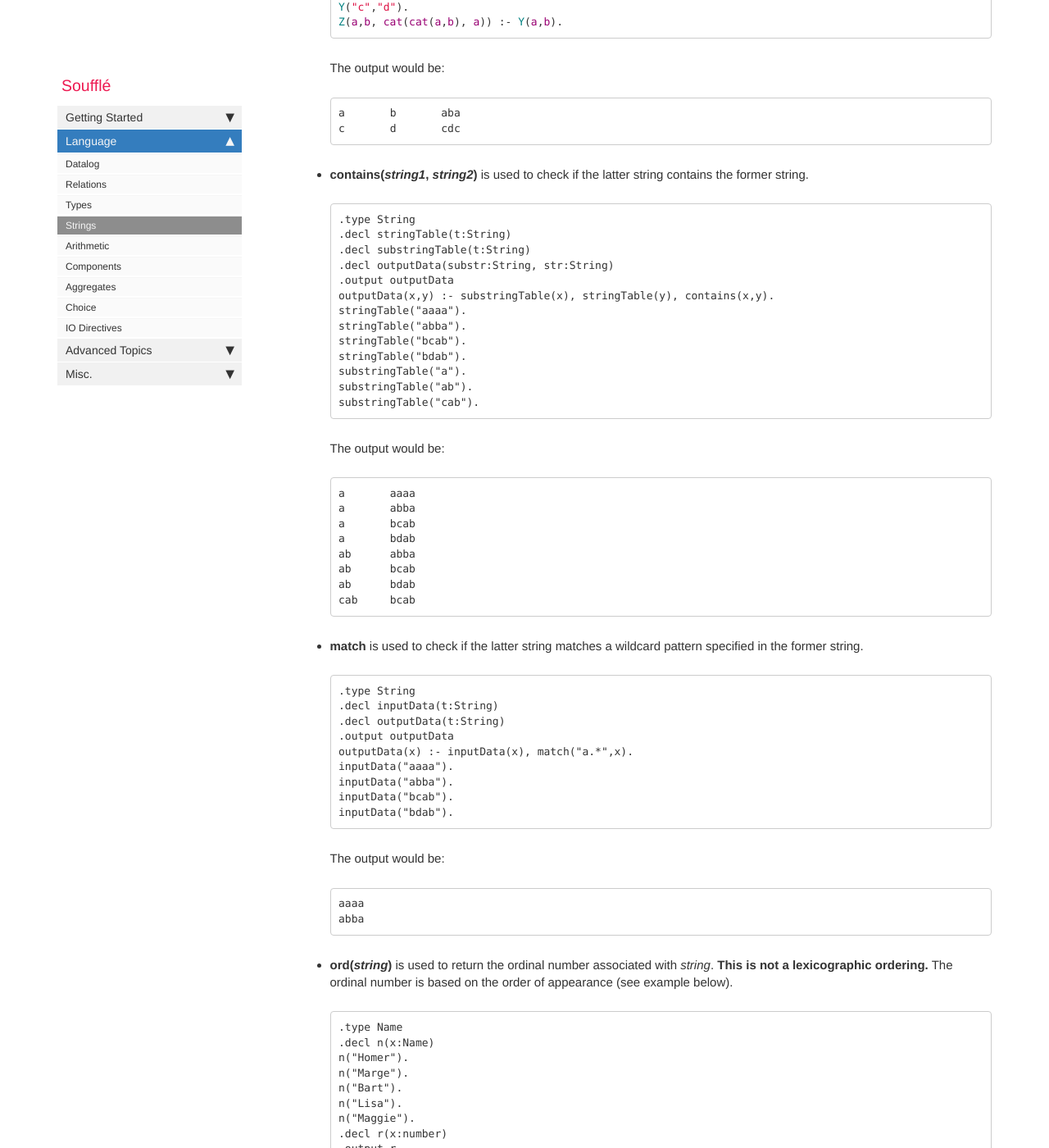
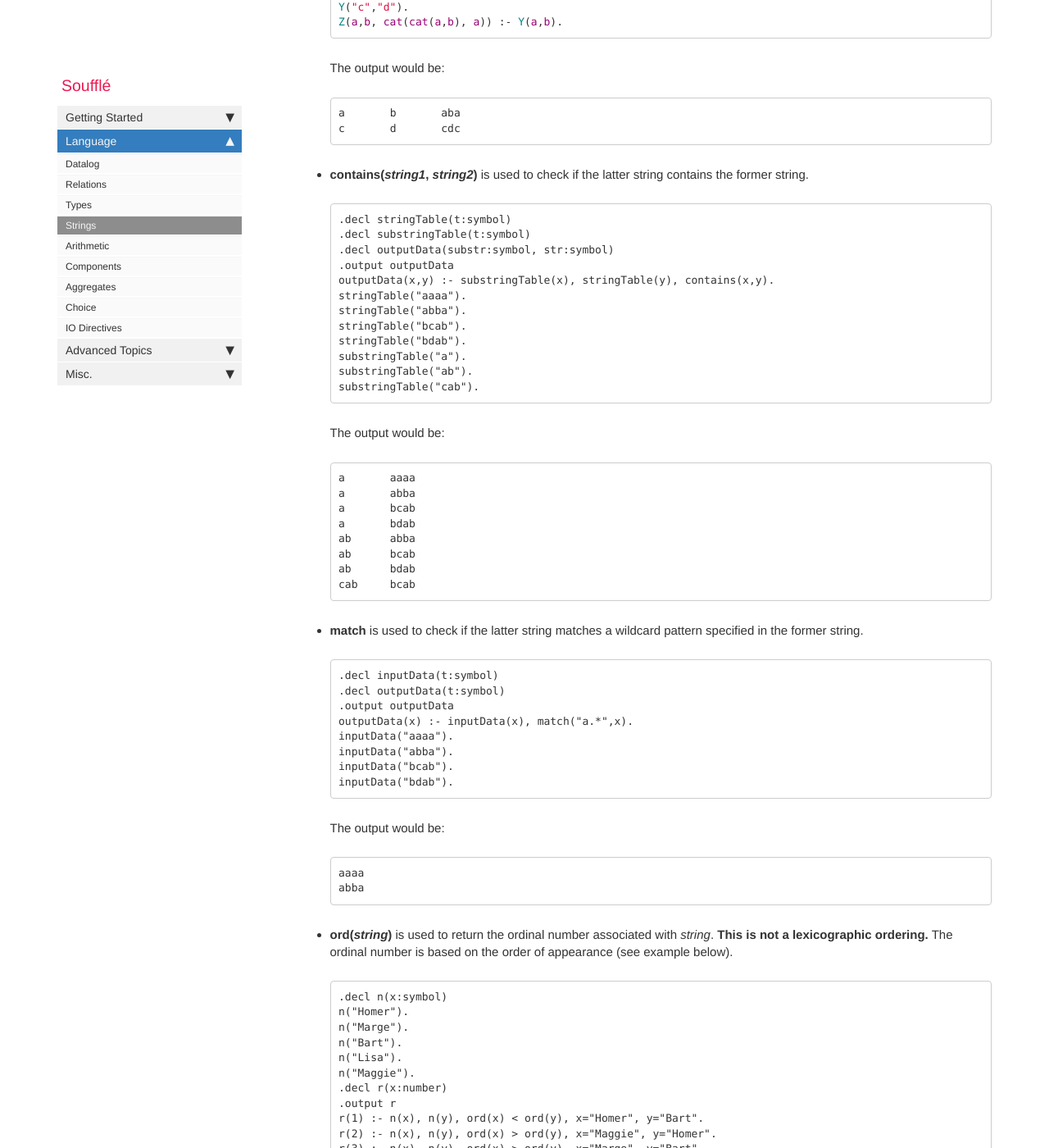
Before and after one commit to souffle-lang/souffle-lang.github.io, a Jekyll site: the page built from pages/docs/strings.md, in a window 1280 px wide and 1400 px high, scrolled down 326 px. Shown: the whole window at 82% size. Built offline with Jekyll 4.4.1, drawn with Linux system fonts in a browser that asks for light colours; comment, search, counter and statistics services are not loaded; some of the changed text lies outside the part shown.

Commit message:
Update strings.md

````diff
--- a/pages/docs/strings.md
+++ b/pages/docs/strings.md
@@ -22,10 +22,9 @@ c	d	cdc
 
 * **contains(*string1*, *string2*)** is used to check if the latter string contains the former string.
 ```
-.type String
-.decl stringTable(t:String)
-.decl substringTable(t:String)
-.decl outputData(substr:String, str:String)
+.decl stringTable(t:symbol)
+.decl substringTable(t:symbol)
+.decl outputData(substr:symbol, str:symbol)
 .output outputData
 outputData(x,y) :- substringTable(x), stringTable(y), contains(x,y).
 stringTable("aaaa").
@@ -50,9 +49,8 @@ cab	bcab
 
 * **match** is used to check if the latter string matches a wildcard pattern specified in the former string.
 ```
-.type String
-.decl inputData(t:String)
-.decl outputData(t:String)
+.decl inputData(t:symbol)
+.decl outputData(t:symbol)
 .output outputData
 outputData(x) :- inputData(x), match("a.*",x).
 inputData("aaaa").
@@ -68,8 +66,7 @@ abba
 
 * **ord(*string*)** is used to return the ordinal number associated with *string*. **This is not a lexicographic ordering.** The ordinal number is based on the order of appearance (see example below).
 ```
-.type Name
-.decl n(x:Name)
+.decl n(x:symbol)
 n("Homer").
 n("Marge").
 n("Bart").
````
